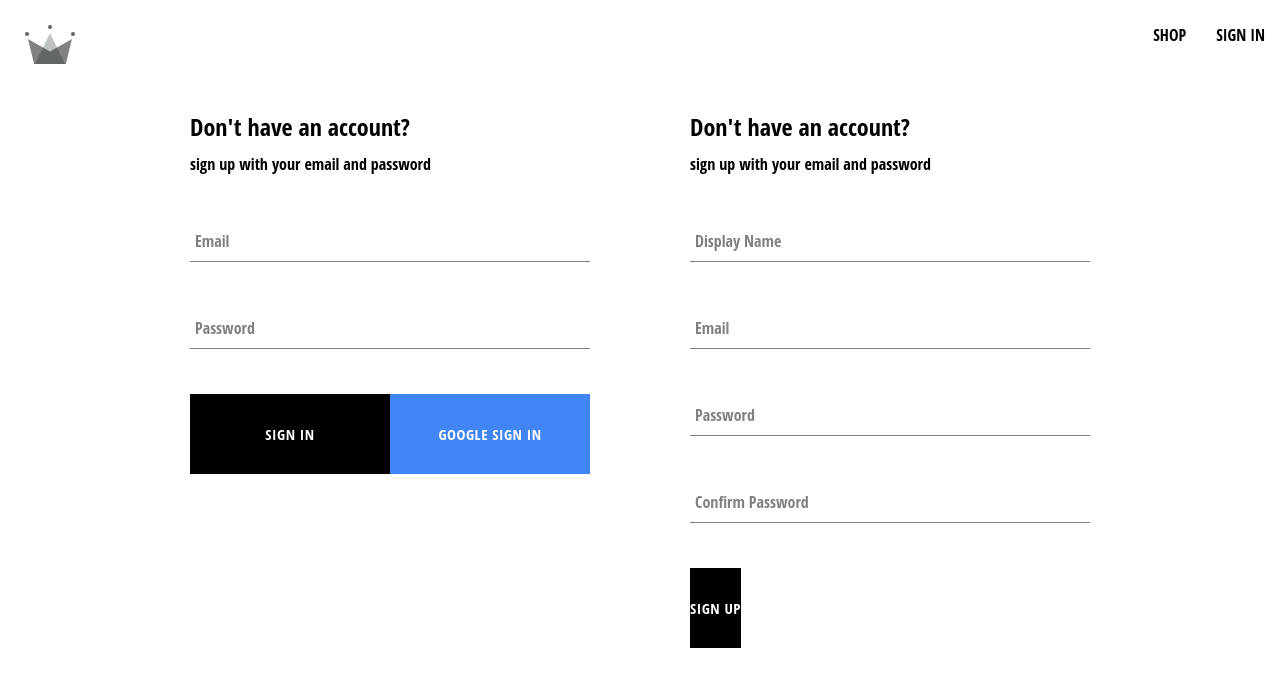
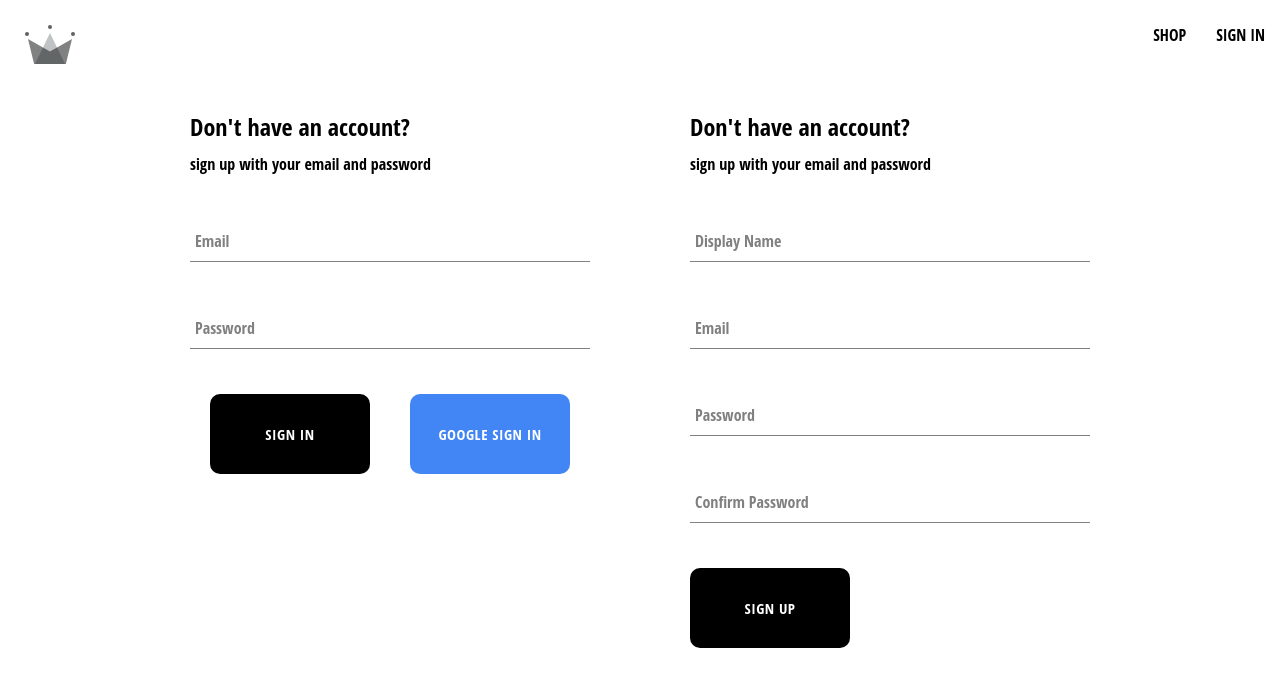
Before and after one commit to RezaRahimloo/crown-clothing, a React (Create React App) app: page /auth in a window 1280 px wide. Shown: the top 686 px of the page. Built offline with nearby package versions, Linux system fonts and the light colour scheme; a web font is replaced by a local one.

Commit message:
finilize part 6

```diff
--- a/src/components/button/button.styles.scss
+++ b/src/components/button/button.styles.scss
@@ -1,6 +1,11 @@
+button.button-container{
+  display: flex;
+  justify-content: center;
+  align-items: center;
+  text-align: center;
+}
 .button-container {
-    width: 200px;
-    width: auto;
+    width: 160px;
     height: 80px;
     letter-spacing: 0.5px;
     line-height: 50px;
@@ -15,15 +20,9 @@
     cursor: pointer;
     display: flex;
     justify-content: center;
+    border-radius: 10px;
 
-    button{
-        width: 100%;
-        height: 100%;
-        display: flex;
-        justify-content: center;
-        align-items: center;
-        text-align: center;
-    }
+
     &:hover {
       background-color: white;
       color: black;
--- a/src/components/sign-in-form/sign-in-form.component.jsx
+++ b/src/components/sign-in-form/sign-in-form.component.jsx
@@ -89,7 +89,7 @@ const SignInForm = () => {
                     required
                     onChange={handleChange} name="password"
                     value={password}/>
-                <div className='button-container'>
+                <div className='button-wrapper'>
                     <Button type="submit">
                         Sign In
                     </Button>
--- a/src/components/sign-in-form/sign-in-form.styles.scss
+++ b/src/components/sign-in-form/sign-in-form.styles.scss
@@ -8,8 +8,10 @@
         margin: 10px 0;
     }
 
-    .button-container{
+    div.button-wrapper{
+        width: 100%;
         display: flex;
         align-items: center;
+        justify-content: space-around;
     }
 }
```
